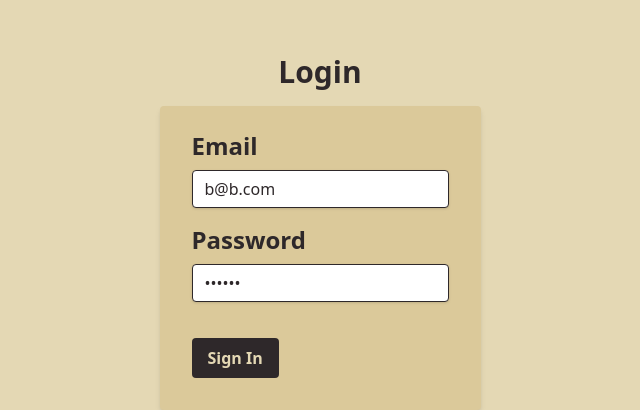
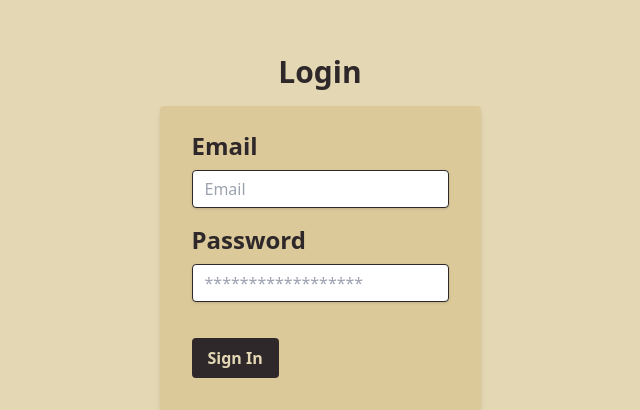
Before and after one commit to f-okd/book-tracker, a React (Vite) app: page /login in a window 1280 px wide. Shown: the part 104-514 px from the top of the page, without its empty margins (320-960 px from the left). Built offline with nearby package versions, Linux system fonts and the light colour scheme; no server answers.

Commit message:
update readme + create netlify build

```diff
--- a/src/modules/auth/components/Login.tsx
+++ b/src/modules/auth/components/Login.tsx
@@ -5,8 +5,8 @@ import Button from '../../../common/Button/Button';
 import { supabaseSignInWithGoogle } from '../../../services/supabase/apiAuth';
 
 const Login = () => {
-  const [email, setEmail] = useState('b@b.com');
-  const [password, setPassword] = useState('123456');
+  const [email, setEmail] = useState('');
+  const [password, setPassword] = useState('');
   const { login, isLoggingIn } = useLogin();
 
   const handleLogin = (e: React.FormEvent) => {
```
Also changed, not shown: 2 other files (tests, documents, lock files or other folders).
